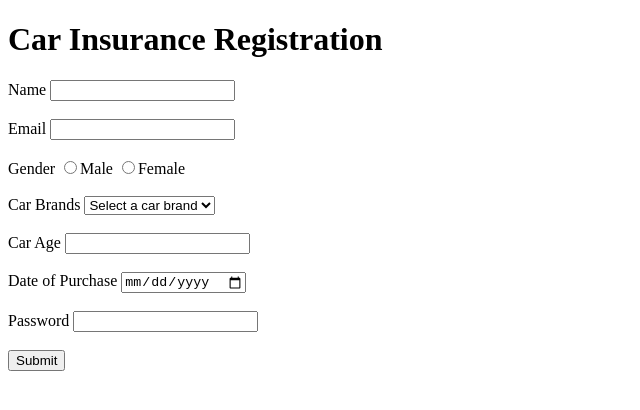
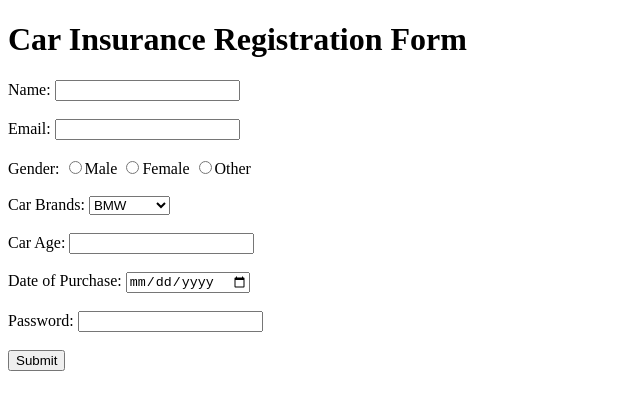
Before and after one commit to acciojob/car-insurance-form-Prajjwalajit15, a website: page main.html in a window 1280 px wide. Shown: the whole page, without its empty margins (0-640 px from the left). Drawn offline with Linux system fonts and the light colour scheme.

Commit message:
created a submission

```diff
--- a/main.html
+++ b/main.html
@@ -3,44 +3,42 @@
 
 <head>
     <title>Car Insurance Registration Form</title>
-    <link rel="stylesheet" href="styles.css">
 </head>
 
 <body>
-    <h1>Car Insurance Registration</h1>
+    <h1>Car Insurance Registration Form</h1>
 
-    <form action="submit.php" method="POST">
-        <label for="name">Name</label>
-        <input type="text" id="name"  required><br><br>
+    <form method="post">
+        <label for="name">Name:</label>
+        <input type="text" id="name" name="name" required><br><br>
 
-        <label for="email">Email</label>
-        <input type="email" id="email" required><br><br>
+        <label for="email">Email:</label>
+        <input type="email" id="email" name="email" required><br><br>
 
-        <label>Gender</label>
+        <label>Gender:</label>
         <input type="radio" name="gender" required>Male
-        <input type="radio" name="gender">Female<br><br>
+        <input type="radio" name="gender">Female
+        <input type="radio" name="gender">Other<br><br>
 
-        <label for="cars">Car Brands</label>
-        <select id="cars"   required>
-            <option value="" disabled selected>Select a car brand</option>
+        <label for="cars">Car Brands:</label>
+        <select id="cars" name="cars">
             <option value="BMW">BMW</option>
             <option value="Audi">Audi</option>
             <option value="Mercedes">Mercedes</option>
         </select><br><br>
 
-        <label for="carage">Car Age</label>
-        <input type="number" id="carage"  required><br><br>
+        <label for="carage">Car Age:</label>
+        <input type="number" id="carage" name="carage" required><br><br>
 
-        <label for="dop">Date of Purchase</label>
-        <input type="date" id="dop" required><br><br>
+        <label for="dop">Date of Purchase:</label>
+        <input type="date" id="dop" name="dop" required><br><br>
 
-        <label for="password">Password</label>
-        <input type="password" id="password" required><br><br>
+        <label for="password">Password:</label>
+        <input type="password" id="password" name="password" required><br><br>
 
         <input type="submit" value="Submit">
     </form>
 
-    <script type="text/javascript" src="./script.js"></script>
 </body>
 
 </html>
```
